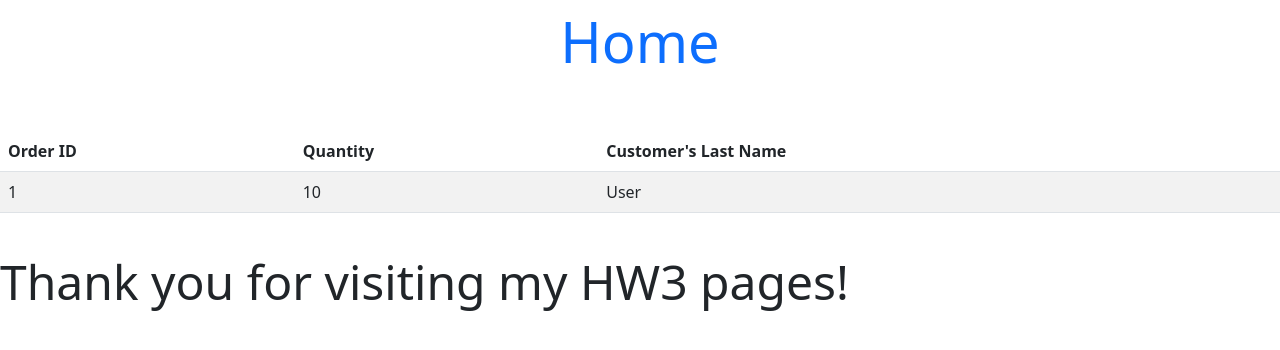
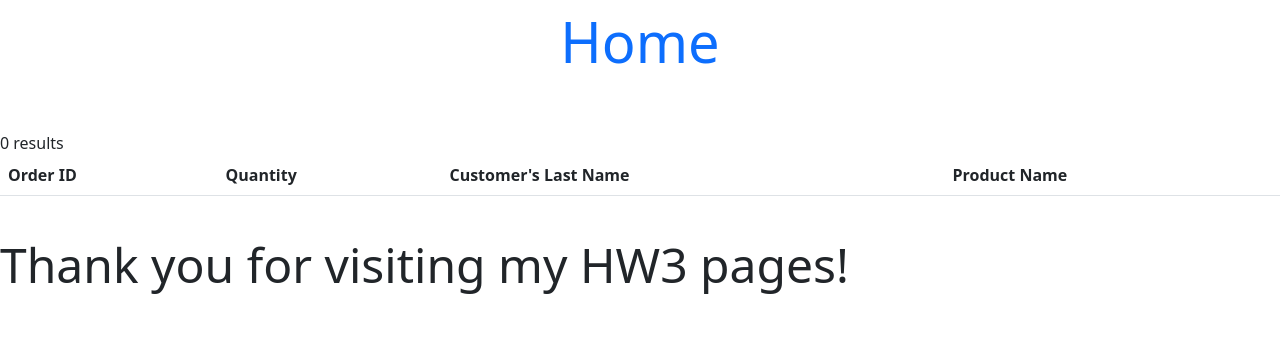
Before and after one commit to ddavydova/MIS4013HW3, a PHP site: page /page2.php?id=1 in a window 1280 px wide. Shown: the top 350 px of the page. Run offline with PHP 8.4, Linux system fonts and the light colour scheme; tables that the repository leaves empty or names only in its code hold one stand-in row (values such as "Sample post"); data that the repository does not hold is empty.

Commit message:
Update page2.php

```diff
--- a/page2.php
+++ b/page2.php
@@ -12,6 +12,7 @@
       <th>Order ID</th>
       <th>Quantity</th>
       <th>Customer's Last Name</th>
+      <th>Product Name</th>
     </tr>
   </thead>
   <tbody>
@@ -28,7 +29,7 @@ if ($conn->connect_error) {
   die("Connection failed: " . $conn->connect_error);
 }
  $iid = $_GET['id'];
-$sql = "select o.quantity, order_id, c.lname from Orders o join Customer c on o.customer_id = c.customer_id where o.customer_id=" . $iid;
+$sql = "select o.quantity, order_id, c.lname, p.pname from Orders o join Customer c on o.customer_id = c.customer_id join Product p o.product_id=p.product_id on where o.customer_id=" . $iid;
 //echo $sql;
     $result = $conn->query($sql);
 
@@ -40,6 +41,7 @@ if ($result->num_rows > 0) {
     <td><?=$row["order_id"]?></td>
     <td><?=$row["quantity"]?></td>
     <td><?=$row["lname"]?></td>
+    <td><?=$row["pname"]?></td>
   </tr>
 <?php
   }
```
